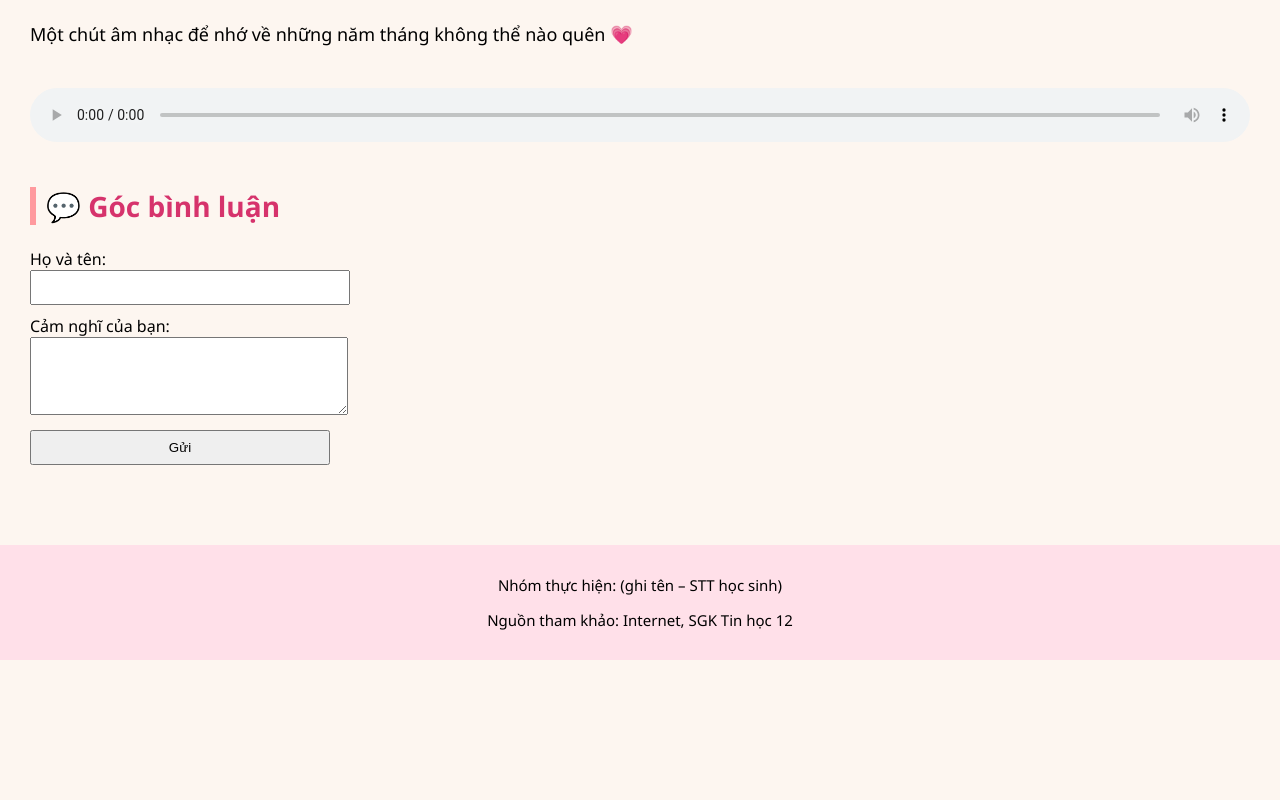
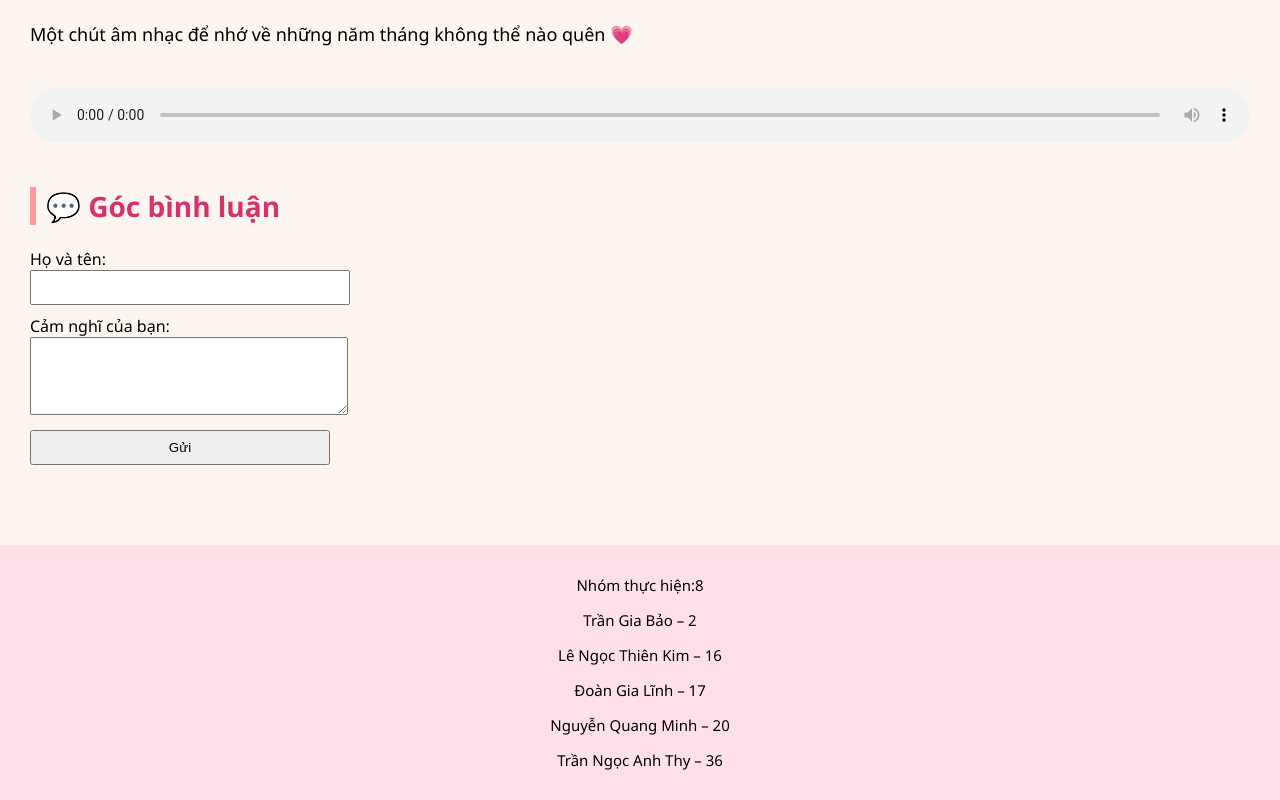
Before and after one commit to gialinhdoan20-bot/baitap, a plain HTML site: page index.html in a window 1280 px wide. Shown: the part 909-1709 px from the top of the page. Before the commit the page ends 1569 px from the top, so only its background shows below. Drawn offline with Linux system fonts and the light colour scheme.

Commit message:
Update index.html with footer details and formatting

```diff
--- a/index.html
+++ b/index.html
@@ -69,8 +69,13 @@
 
     <!-- FOOTER -->
     <footer>
-        <p>Nhóm thực hiện: (ghi tên – STT học sinh)</p>
-        <p>Nguồn tham khảo: Internet, SGK Tin học 12</p>
+        <p>Nhóm thực hiện:8
+            <p>Trần Gia Bảo – 2</p>
+<p>Lê Ngọc Thiên Kim – 16</p>
+<p>Đoàn Gia Lĩnh – 17</p>
+<p>Nguyễn Quang Minh – 20</p>
+<p>Trần Ngọc Anh Thy – 36</p>
+
     </footer>
 
 </body>
```
